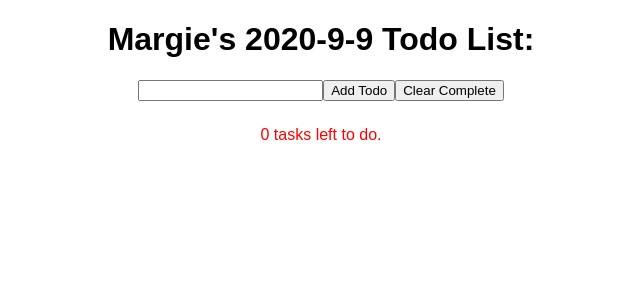
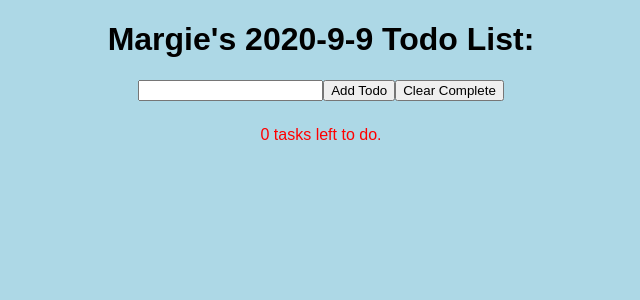
Before and after one commit to margueriteblair/React-Todo-List, a React (Create React App) app: page / in a window 1280 px wide. Shown: the top 300 px of the page, without its empty margins (319-959 px from the left). Built offline with nearby package versions, Linux system fonts and the light colour scheme.

Commit message:
final style edits

```diff
--- a/public/index.html
+++ b/public/index.html
@@ -24,6 +24,11 @@
       work correctly both with client-side routing and a non-root public URL.
       Learn how to configure a non-root public URL by running `npm run build`.
     -->
+    <style>
+      body {
+        background-color: lightblue;
+      }
+    </style>
     <title>React App</title>
   </head>
   <body>
--- a/src/App.css
+++ b/src/App.css
@@ -1,5 +1,9 @@
 .App {
   text-align: center;
+}
+
+body {
+  background-color: #61dafb;
 }
 
 .App-logo {
--- a/src/App.js
+++ b/src/App.js
@@ -1,9 +1,10 @@
 import React, { useState, useRef, useEffect } from 'react';
+//all of the above in the deconstructed object are React hooks
 import TodoList from './TodoList'
 import uuidv4 from 'uuid/v4'
 
 const LOCAL_STORAGE_KEY = 'todoApp.todos'
-
+//local storage defined so that the todos don't just go away after we leave the page
 function App() {
   const [todos, setTodos] = useState([])
   const todoNameRef = useRef()
```
